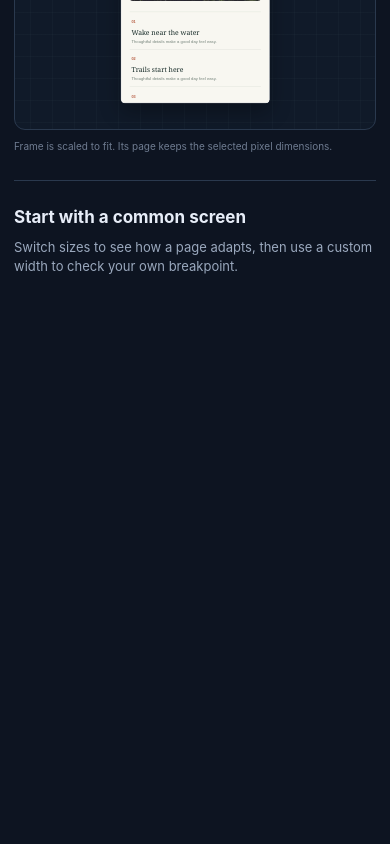
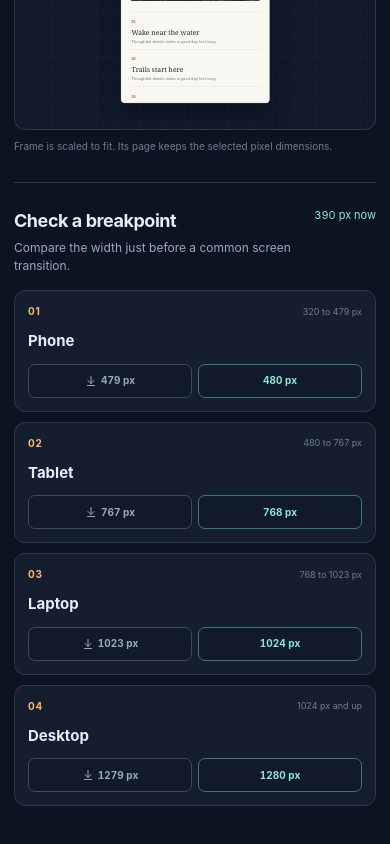
Before and after one commit to a2rp/responsive-breakpoint-preview, a React (Vite) app: page / in a window 390 px wide. Shown: the part 1398-2242 px from the top of the page. Before the commit the page ends 1739 px from the top, so only its background shows below. Built offline with nearby package versions, Linux system fonts and the light colour scheme.

Commit message:
feat: add responsive breakpoint checkpoints

```diff
--- a/src/App.jsx
+++ b/src/App.jsx
@@ -3,6 +3,7 @@ import styles from "./App.module.css";
 import SiteHeader from "./components/siteHeader/index.jsx";
 import ViewportControls from "./components/viewportControls/index.jsx";
 import PreviewWorkspace from "./components/previewWorkspace/index.jsx";
+import BreakpointGuide from "./components/breakpointGuide/index.jsx";
 import {
     customViewportStorageKey,
     defaultViewports,
@@ -38,6 +39,11 @@ const App = () => {
         });
     };
 
+    const handleTestWidth = (width) => {
+        handleViewportChange({ ...activeViewport, width });
+        document.getElementById("preview")?.scrollIntoView({ behavior: "smooth" });
+    };
+
     return (
         <div className={styles.appShell}>
             <SiteHeader />
@@ -66,13 +72,10 @@ const App = () => {
                         onViewportChange={handleViewportChange}
                     />
                 </div>
-                <section className={styles.guide} id="guide">
-                    <h2>Start with a common screen</h2>
-                    <p>
-                        Switch sizes to see how a page adapts, then use a custom
-                        width to check your own breakpoint.
-                    </p>
-                </section>
+                <BreakpointGuide
+                    currentWidth={activeViewport.width}
+                    onTestWidth={handleTestWidth}
+                />
             </main>
         </div>
     );
--- a/src/App.module.css
+++ b/src/App.module.css
@@ -51,24 +51,6 @@
         text-align: center;
     }
 
-    .guide {
-        margin-top: 26px;
-        border-top: 1px solid var(--border);
-        padding: 24px 0 0;
-        scroll-margin-top: 90px;
-
-        h2 {
-            font-size: 17px;
-            font-weight: 700;
-        }
-
-        p {
-            margin-top: 7px;
-            color: var(--muted);
-            font-size: 13px;
-        }
-    }
-
     @media (max-width: 640px) {
         .pageContent {
             width: calc(100% - 28px);
--- /dev/null
+++ b/src/components/breakpointGuide/index.jsx
@@ -0,0 +1,57 @@
+import { LuArrowDownToLine, LuMoveRight } from "react-icons/lu";
+import { breakpointGuides } from "../../data/viewports.js";
+import styles from "./styles.module.css";
+
+const BreakpointGuide = ({ currentWidth, onTestWidth }) => (
+    <section className={styles.breakpointGuide} id="guide" aria-labelledby="guide-title">
+        <div className={styles.heading}>
+            <div>
+                <h2 id="guide-title">Check a breakpoint</h2>
+                <p>Compare the width just before a common screen transition.</p>
+            </div>
+            <span className={styles.currentWidth}>
+                <LuMoveRight aria-hidden="true" />
+                {currentWidth} px now
+            </span>
+        </div>
+        <div className={styles.guideGrid}>
+            {breakpointGuides.map((breakpoint, index) => {
+                const beforeWidth = breakpoint.width - 1;
+                const currentAtBoundary = currentWidth === breakpoint.width;
+
+                return (
+                    <article className={styles.guideCard} key={breakpoint.id}>
+                        <div className={styles.cardTop}>
+                            <span className={styles.step}>0{index + 1}</span>
+                            <span className={styles.range}>{breakpoint.range}</span>
+                        </div>
+                        <h3>{breakpoint.label}</h3>
+                        <div className={styles.testButtons}>
+                            <button
+                                className={styles.beforeButton}
+                                type="button"
+                                aria-label={`Test at ${beforeWidth} pixels, just before ${breakpoint.width}`}
+                                aria-pressed={currentWidth === beforeWidth}
+                                onClick={() => onTestWidth(beforeWidth)}
+                            >
+                                <LuArrowDownToLine aria-hidden="true" />
+                                {beforeWidth} px
+                            </button>
+                            <button
+                                className={currentAtBoundary ? styles.activeButton : styles.boundaryButton}
+                                type="button"
+                                aria-label={`Test at the ${breakpoint.width} pixel breakpoint`}
+                                aria-pressed={currentAtBoundary}
+                                onClick={() => onTestWidth(breakpoint.width)}
+                            >
+                                {breakpoint.width} px
+                            </button>
+                        </div>
+                    </article>
+                );
+            })}
+        </div>
+    </section>
+);
+
+export default BreakpointGuide;
--- /dev/null
+++ b/src/components/breakpointGuide/styles.module.css
@@ -0,0 +1,158 @@
+.breakpointGuide {
+    margin-top: 28px;
+    border-top: 1px solid var(--border);
+    padding: 24px 0 0;
+    scroll-margin-top: 90px;
+
+    .heading {
+        display: flex;
+        align-items: flex-end;
+        justify-content: space-between;
+        gap: 14px;
+        margin-bottom: 15px;
+
+        h2 {
+            font-size: 18px;
+            font-weight: 730;
+            letter-spacing: -0.025em;
+        }
+
+        p {
+            margin-top: 5px;
+            color: var(--muted);
+            font-size: 12px;
+        }
+    }
+
+    .currentWidth {
+        display: inline-flex;
+        align-items: center;
+        gap: 6px;
+        color: var(--accent);
+        font-size: 11px;
+        font-variant-numeric: tabular-nums;
+        white-space: nowrap;
+
+        svg {
+            width: 14px;
+            height: 14px;
+        }
+    }
+
+    .guideGrid {
+        display: grid;
+        grid-template-columns: repeat(4, minmax(0, 1fr));
+        gap: 10px;
+    }
+
+    .guideCard {
+        display: grid;
+        min-width: 0;
+        gap: 11px;
+        border: 1px solid var(--border);
+        border-radius: 11px;
+        background: var(--panel);
+        padding: 13px;
+
+        h3 {
+            font-size: 15px;
+            font-weight: 700;
+        }
+    }
+
+    .cardTop {
+        display: flex;
+        align-items: center;
+        justify-content: space-between;
+        gap: 7px;
+    }
+
+    .step {
+        color: var(--warm);
+        font-size: 10px;
+        font-weight: 750;
+        letter-spacing: 0.08em;
+    }
+
+    .range {
+        color: var(--faint);
+        font-size: 9px;
+        text-align: right;
+    }
+
+    .testButtons {
+        display: grid;
+        grid-template-columns: 1fr 1fr;
+        gap: 6px;
+    }
+
+    .beforeButton,
+    .boundaryButton,
+    .activeButton {
+        display: inline-flex;
+        min-height: 34px;
+        align-items: center;
+        justify-content: center;
+        gap: 4px;
+        border: 1px solid var(--border-bright);
+        border-radius: 7px;
+        background: var(--panel-soft);
+        padding: 0 6px;
+        color: var(--muted);
+        font-size: 10px;
+        font-variant-numeric: tabular-nums;
+        font-weight: 650;
+        white-space: nowrap;
+        transition: border-color 140ms ease, box-shadow 140ms ease;
+
+        &:hover {
+            border-color: var(--accent);
+            box-shadow: 0 0 0 2px rgb(141 231 209 / 9%);
+        }
+
+        svg {
+            width: 12px;
+            height: 12px;
+        }
+    }
+
+    .boundaryButton {
+        border-color: #44756d;
+        color: var(--accent);
+    }
+
+    .activeButton {
+        border-color: var(--accent);
+        background: var(--accent);
+        color: var(--accent-ink);
+    }
+
+    @media (max-width: 900px) {
+        .guideGrid {
+            grid-template-columns: repeat(2, minmax(0, 1fr));
+        }
+    }
+
+    @media (max-width: 540px) {
+        .heading {
+            align-items: flex-start;
+        }
+
+        .guideGrid {
+            grid-template-columns: minmax(0, 1fr);
+        }
+
+        .guideCard {
+            grid-template-columns: 1fr auto;
+            align-items: center;
+        }
+
+        .cardTop {
+            grid-column: 1 / -1;
+        }
+
+        .testButtons {
+            grid-column: 1 / -1;
+        }
+    }
+}
```
